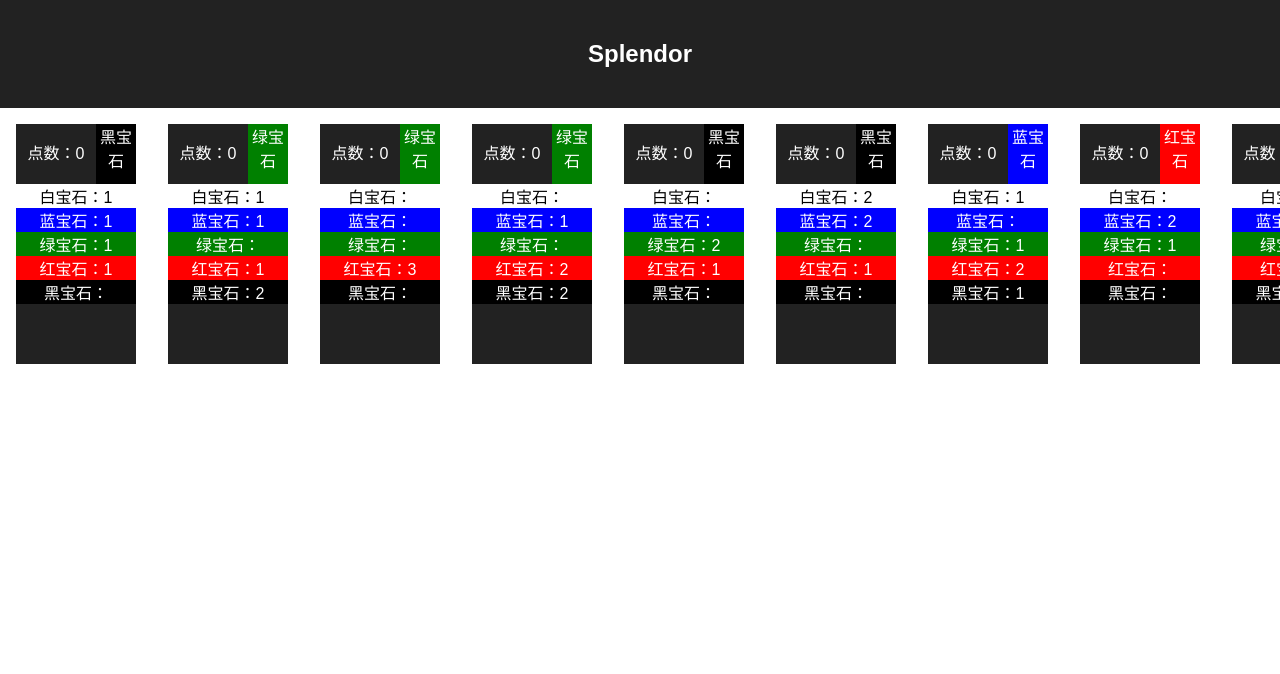
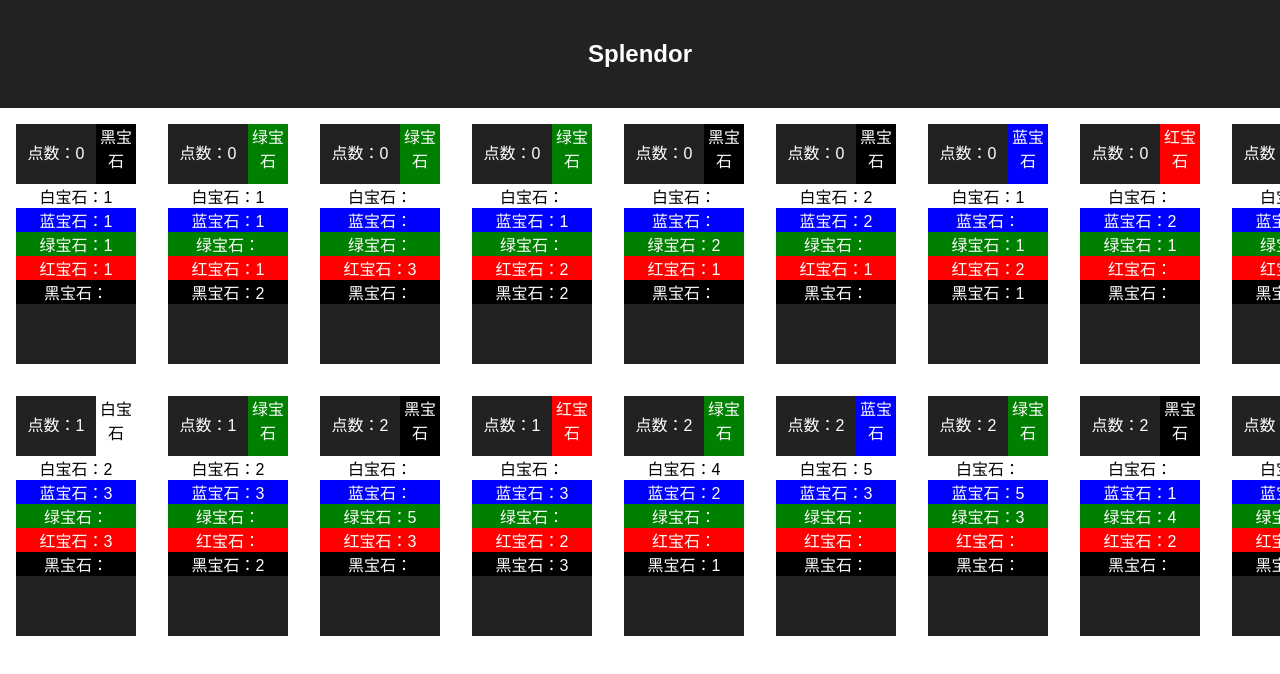
Before and after one commit to walterlv/splendor, a React (Create React App) app: page / in a window 1280 px wide. Shown: the top 674 px of the page. Built offline with nearby package versions, Linux system fonts and the light colour scheme.

Commit message:
Add deck1 data.

```diff
--- a/src/data/model.js
+++ b/src/data/model.js
@@ -344,7 +344,251 @@
             },
         ],
         deck1: [
-
+            {
+                token: 'w',
+                points: 1,
+                price: {
+                    w: 2,
+                    b: 3,
+                    r: 3,
+                },
+            },
+            {
+                token: 'g',
+                points: 1,
+                price: {
+                    w: 2,
+                    b: 3,
+                    k: 2,
+                },
+            },
+            {
+                token: 'k',
+                points: 2,
+                price: {
+                    g: 5,
+                    r: 3,
+                },
+            },
+            {
+                token: 'r',
+                points: 1,
+                price: {
+                    b: 3,
+                    r: 2,
+                    k: 3,
+                },
+            },
+            {
+                token: 'g',
+                points: 2,
+                price: {
+                    w: 4,
+                    b: 2,
+                    k: 1,
+                },
+            },
+            {
+                token: 'b',
+                points: 2,
+                price: {
+                    w: 5,
+                    b: 3,
+                },
+            },
+            {
+                token: 'g',
+                points: 2,
+                price: {
+                    b: 5,
+                    g: 3,
+                },
+            },
+            {
+                token: 'k',
+                points: 2,
+                price: {
+                    b: 1,
+                    g: 4,
+                    r: 2,
+                },
+            },
+            {
+                token: 'w',
+                points: 1,
+                price: {
+                    g: 3,
+                    r: 2,
+                    k: 2,
+                },
+            },
+            {
+                token: 'g',
+                points: 1,
+                price: {
+                    w: 3,
+                    g: 2,
+                    r: 3,
+                },
+            },
+            {
+                token: 'r',
+                points: 2,
+                price: {
+                    k: 5,
+                },
+            },
+            {
+                token: 'b',
+                points: 3,
+                price: {
+                    b: 6,
+                },
+            },
+            {
+                token: 'b',
+                points: 2,
+                price: {
+                    w: 2,
+                    r: 1,
+                    k: 4,
+                },
+            },
+            {
+                token: 'k',
+                points: 1,
+                price: {
+                    w: 3,
+                    g: 3,
+                    k: 2,
+                },
+            },
+            {
+                token: 'r',
+                points: 2,
+                price: {
+                    w: 1,
+                    b: 4,
+                    g: 2,
+                },
+            },
+            {
+                token: 'w',
+                points: 2,
+                price: {
+                    g: 1,
+                    r: 4,
+                    k: 2,
+                },
+            },
+            {
+                token: 'k',
+                points: 2,
+                price: {
+                    w: 5,
+                },
+            },
+            {
+                token: 'k',
+                points: 1,
+                price: {
+                    w: 3,
+                    b: 2,
+                    g: 2,
+                },
+            },
+            {
+                token: 'k',
+                points: 3,
+                price: {
+                    k: 6,
+                },
+            },
+            {
+                token: 'r',
+                points: 1,
+                price: {
+                    w: 2,
+                    r: 2,
+                    k: 3,
+                },
+            },
+            {
+                token: 'b',
+                points: 1,
+                price: {
+                    b: 2,
+                    g: 2,
+                    r: 3,
+                },
+            },
+            {
+                token: 'r',
+                points: 2,
+                price: {
+                    w: 3,
+                    k: 5,
+                },
+            },
+            {
+                token: 'w',
+                points: 2,
+                price: {
+                    r: 5,
+                    k: 3,
+                },
+            },
+            {
+                token: 'b',
+                points: 1,
+                price: {
+                    b: 2,
+                    g: 3,
+                    k: 3,
+                },
+            },
+            {
+                token: 'b',
+                points: 2,
+                price: {
+                    b: 5,
+                },
+            },
+            {
+                token: 'g',
+                points: 2,
+                price: {
+                    g: 5,
+                },
+            },
+            {
+                token: 'w',
+                points: 3,
+                price: {
+                    w: 6,
+                },
+            },
+            {
+                token: 'r',
+                points: 3,
+                price: {
+                    r: 6,
+                },
+            },
+            {
+                token: 'g',
+                points: 3,
+                price: {
+                    g: 6,
+                },
+            },
+            {
+                token: 'w',
+                points: 2,
+                price: {
+                    r: 5,
+                },
+            },
         ],
         deck2: [
 
```
